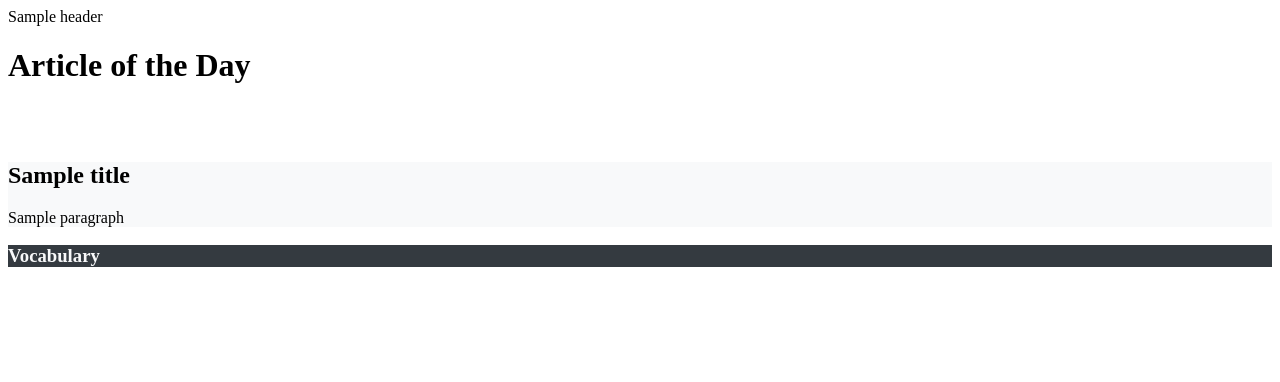
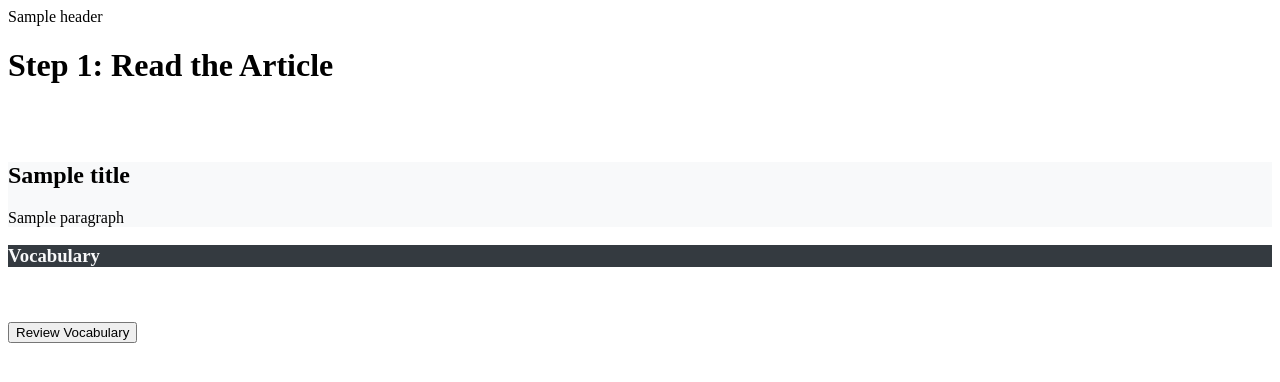
Before and after one commit to WKBSoft/vitamova, a Django app: template vitamova/templates/daily_article.html in a window 1280 px wide. Shown: the top 382 px of the page. Run offline with Django 3.2, Linux system fonts and the light colour scheme; the template is opened without the code that fills it: most values are stand-ins (such as "Sample title", 1, 10 or a date in 2020); some libraries are stand-ins or nearby versions.

Commit message:
stylistic stuff

```diff
--- a/vitamova/templates/daily_article.html
+++ b/vitamova/templates/daily_article.html
@@ -10,7 +10,7 @@
     <div class="row">
         <!--center the text-->
         <div class="col">
-            <h1 class="text-center">Article of the Day</h1>
+            <h1 class="text-center">Step 1: Read the Article</h1>
             <br><br>
         </div>
     </div>
@@ -28,7 +28,14 @@
             <!-- word list here-->
             <h3>Vocabulary</h3>
         </div>
-  </div>
+    </div>
+    <div class="row">
+        <!--center the text-->
+        <div class="col">
+            <br><br>
+            <button type="button-block" class="btn btn-primary">Review Vocabulary</button>
+            <br><br>
+        </div>
 </div>
 
 
```
